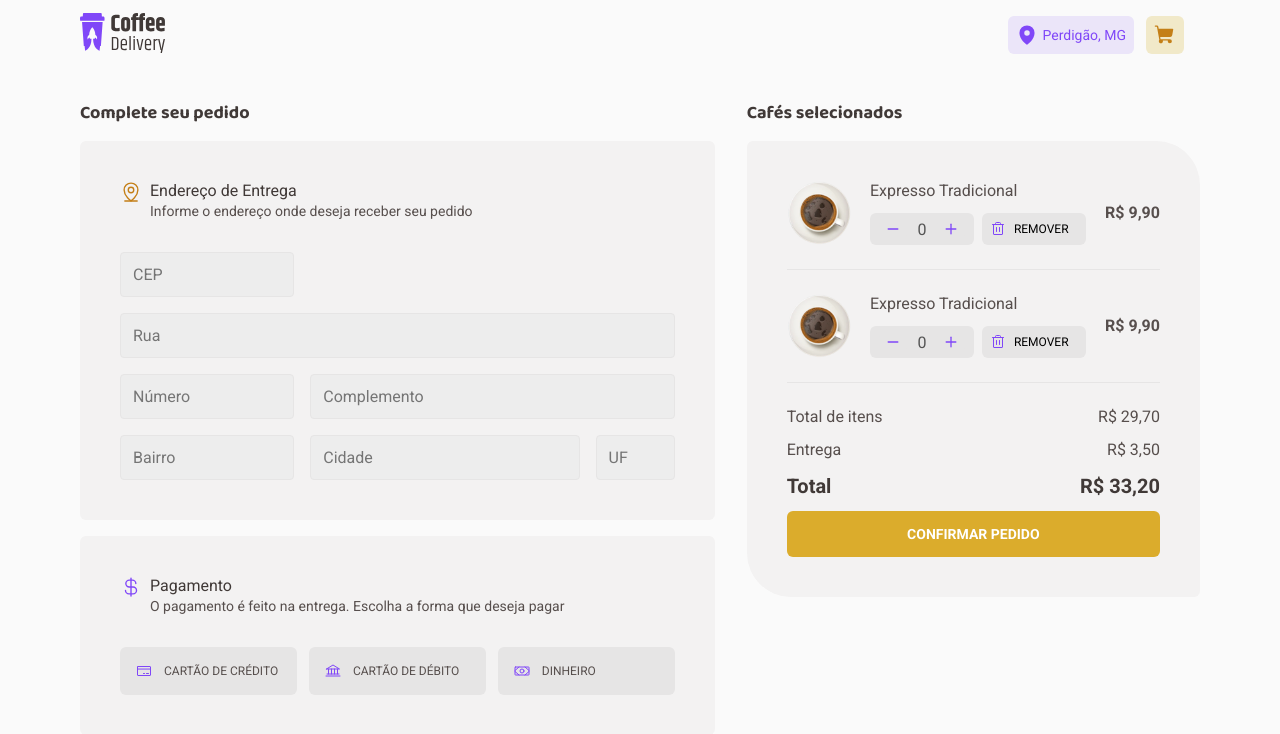
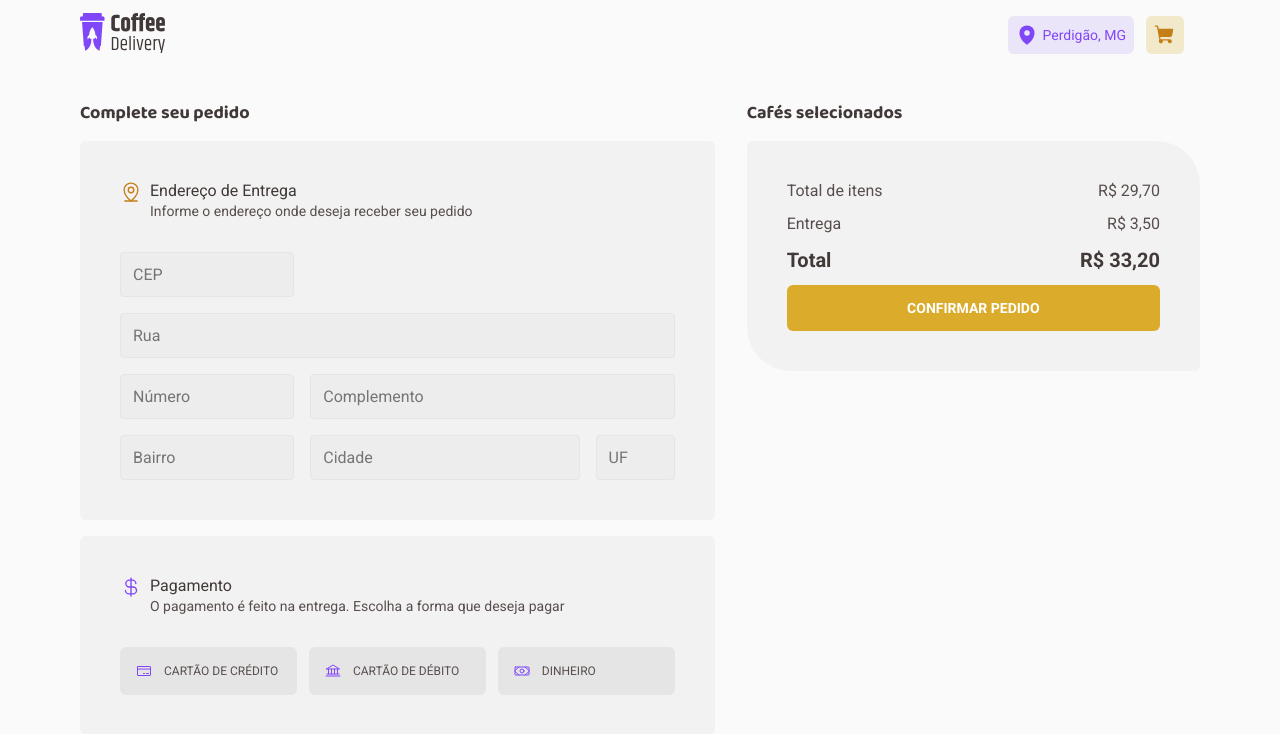
Before and after one commit to atiliosilfer/coffee-delivery, a React (Vite) app: page /checkout in a window 1280 px wide. Shown: the top 734 px of the page. Built offline with nearby package versions, Linux system fonts and the light colour scheme.

Commit message:
integrando cartContext nos cartItens

```diff
--- a/src/contexts/CartContext.tsx
+++ b/src/contexts/CartContext.tsx
@@ -1,10 +1,11 @@
 import { ReactNode, createContext, useEffect, useState } from 'react'
 
-interface Order {
+export interface Order {
   id: number
-  description: string
+  name: string
   amount: number
   unitValue: number
+  image: string
 }
 
 interface CartContextType {
@@ -20,7 +21,13 @@ interface CartContextProviderProps {
 }
 
 export function CartContextProvider({ children }: CartContextProviderProps) {
-  const [cartItens, setCartItens] = useState<Order[]>([])
+  const storedStateAsJSON = localStorage.getItem(
+    '@coffee-delivery:cart-itens-1.0.0',
+  )
+
+  const [cartItens, setCartItens] = useState<Order[]>(
+    storedStateAsJSON ? JSON.parse(storedStateAsJSON) : [],
+  )
 
   useEffect(() => {
     const stateJSON = JSON.stringify(cartItens)
--- a/src/pages/Checkout/components/CardItem/index.tsx
+++ /dev/null
@@ -1,35 +0,0 @@
-import { OrderCounterForm } from '../../../../components/OrderCounterForm'
-import { CardItemContainer } from './styles'
-import coffeImage from '../../../../assets/coffees/expresso-gelado.png'
-import { Trash } from 'phosphor-react'
-import { useState } from 'react'
-
-export function CardItem() {
-  const [coffeAmount, setCoffeeAmount] = useState(0)
-
-  function handleAChangeOrderAmount(newAmount: number) {
-    setCoffeeAmount(newAmount)
-  }
-
-  return (
-    <CardItemContainer>
-      <img src={coffeImage} alt="imagem de cafe" />
-
-      <div>
-        <span>Expresso Tradicional</span>
-
-        <OrderCounterForm
-          amount={coffeAmount}
-          onClick={handleAChangeOrderAmount}
-        />
-
-        <button type="button">
-          <Trash size={16} />
-          REMOVER
-        </button>
-      </div>
-
-      <span>R$ 9,90</span>
-    </CardItemContainer>
-  )
-}
--- /dev/null
+++ b/src/pages/Checkout/components/CartItem/index.tsx
@@ -0,0 +1,46 @@
+import { OrderCounterForm } from '../../../../components/OrderCounterForm'
+import { CardItemContainer } from './styles'
+import { Trash } from 'phosphor-react'
+import { useContext, useState } from 'react'
+import { CartContext, Order } from '../../../../contexts/CartContext'
+
+interface CartItemProps {
+  order: Order
+}
+
+export function CartItem({ order }: CartItemProps) {
+  const { addCartItem, removeCartItem } = useContext(CartContext)
+  const { id, name, amount, unitValue, image } = order
+  const [coffeAmount, setCoffeeAmount] = useState(amount)
+
+  function handleChangeOrderAmount(newAmount: number) {
+    setCoffeeAmount(newAmount)
+    addCartItem({ ...order, amount: newAmount })
+  }
+
+  function handleRemoveCartItem() {
+    removeCartItem(id)
+  }
+
+  return (
+    <CardItemContainer>
+      <img src={image} alt="imagem de cafe" />
+
+      <div>
+        <span>{name}</span>
+
+        <OrderCounterForm
+          amount={coffeAmount}
+          onClick={handleChangeOrderAmount}
+        />
+
+        <button type="button" onClick={handleRemoveCartItem}>
+          <Trash size={16} />
+          REMOVER
+        </button>
+      </div>
+
+      <span>R$ {(unitValue * coffeAmount).toLocaleString('pt-BR')}</span>
+    </CardItemContainer>
+  )
+}
--- a/src/pages/Checkout/index.tsx
+++ b/src/pages/Checkout/index.tsx
@@ -1,9 +1,11 @@
 import { BillContainer, CardContainer, GridContainer } from './styles'
 import { FormDelivery } from './components/FormDelivery'
-import { CardItem } from './components/CardItem'
+import { CartItem } from './components/CartItem'
 import * as zod from 'zod'
 import { FormProvider, useForm } from 'react-hook-form'
 import { zodResolver } from '@hookform/resolvers/zod'
+import { useContext } from 'react'
+import { CartContext } from '../../contexts/CartContext'
 
 const deliveryFormValidationSchema = zod.object({
   cep: zod.string().min(9, 'Informe o CEP.').max(9, 'Informe um CEP valido.'),
@@ -19,6 +21,7 @@ const deliveryFormValidationSchema = zod.object({
 type DeliveryFormData = zod.infer<typeof deliveryFormValidationSchema>
 
 export function Checkout() {
+  const { cartItens } = useContext(CartContext)
   const deliveryForm = useForm<DeliveryFormData>({
     resolver: zodResolver(deliveryFormValidationSchema),
   })
@@ -39,8 +42,9 @@ export function Checkout() {
         <h2>Cafés selecionados</h2>
 
         <CardContainer>
-          <CardItem />
-          <CardItem />
+          {cartItens.map((item) => (
+            <CartItem key={item.id} order={item} />
+          ))}
 
           <BillContainer>
             <div>
--- a/src/pages/Home/components/CoffeeMenuItem/index.tsx
+++ b/src/pages/Home/components/CoffeeMenuItem/index.tsx
@@ -26,9 +26,10 @@ export function CoffeeMenuItem({ menu }: CoffeeMenuItemProps) {
   function handleAddOrder() {
     addCartItem({
       amount,
-      description,
+      name,
       id,
       unitValue: value,
+      image,
     })
   }
 
```
Also changed, not shown: src/pages/Checkout/components/CartItem/styles.ts (renamed from src/pages/Checkout/components/CardItem/styles.ts).
